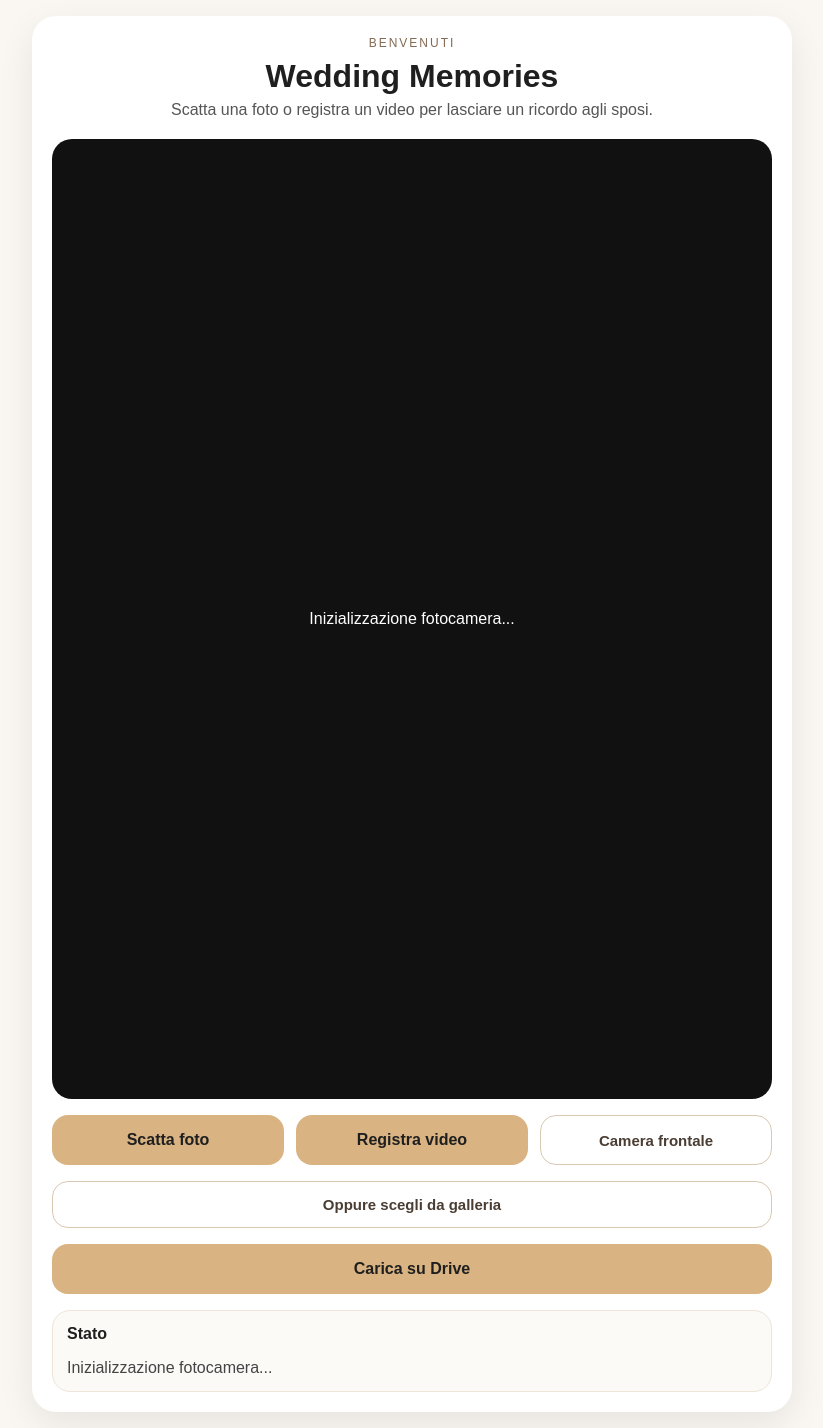
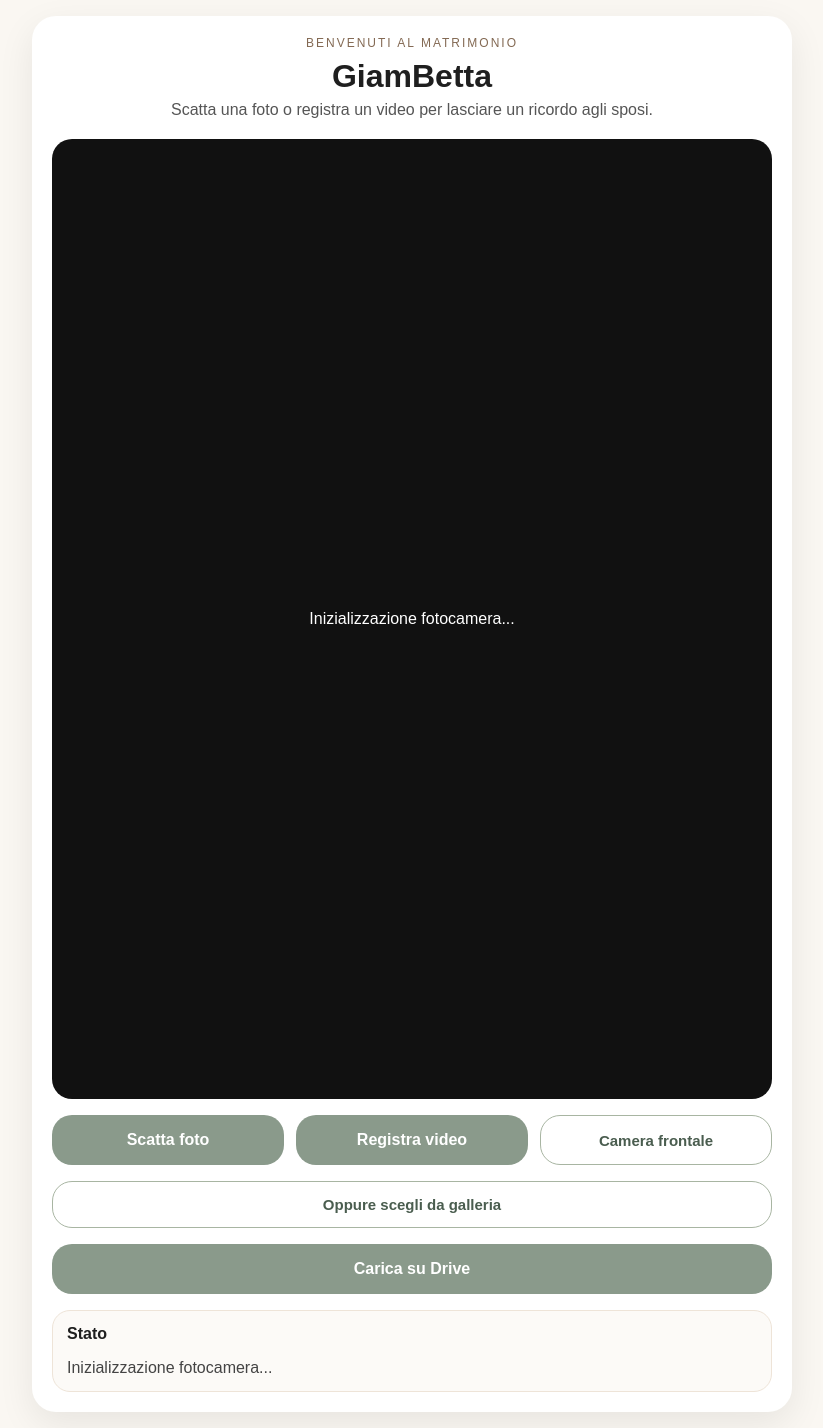
Before and after one commit to liagimmi/wedding-app, a Next.js app in the folder wedding-app/: page / in a window 1280 px wide. Shown: the whole page, without its empty margins (228-1051 px from the left). Built offline with nearby package versions, Linux system fonts and the light colour scheme; no server answers.

Commit message:
Update page.js

```diff
--- a/wedding-app/app/page.js
+++ b/wedding-app/app/page.js
@@ -2,7 +2,7 @@
 
 import { useEffect, useMemo, useRef, useState } from 'react';
 
-const APP_NAME = process.env.NEXT_PUBLIC_APP_NAME || 'Wedding Memories';
+const APP_NAME = process.env.NEXT_PUBLIC_APP_NAME || 'GiamBetta';
 const MAX_VIDEO_SECONDS = 120;
 
 export default function HomePage() {
@@ -319,7 +319,7 @@ export default function HomePage() {
               color: '#836953'
             }}
           >
-            Benvenuti
+            Benvenuti al matrimonio
           </p>
           <h1 style={{ margin: '8px 0 6px', fontSize: 32 }}>{APP_NAME}</h1>
           <p style={{ margin: 0, color: '#555' }}>
@@ -474,22 +474,22 @@ export default function HomePage() {
 
 const buttonStyle = {
   border: 'none',
-  borderRadius: 16,
+  borderRadius: 20,
   padding: '16px 18px',
   fontSize: 16,
   fontWeight: 700,
   cursor: 'pointer',
-  background: '#d9b382',
-  color: '#1f1f1f'
+  background: '#8A9A8B',
+  color: '#ffffff'
 };
 
 const ghostButtonStyle = {
-  border: '1px solid #d9c8b2',
-  borderRadius: 16,
+  border: '1px solid #A8B5A2',
+  borderRadius: 20,
   padding: '14px 18px',
   fontSize: 15,
   fontWeight: 700,
   cursor: 'pointer',
-  background: '#fff',
-  color: '#4a3e34'
+  background: '#ffffff',
+  color: '#4A5D4F'
 };
```
